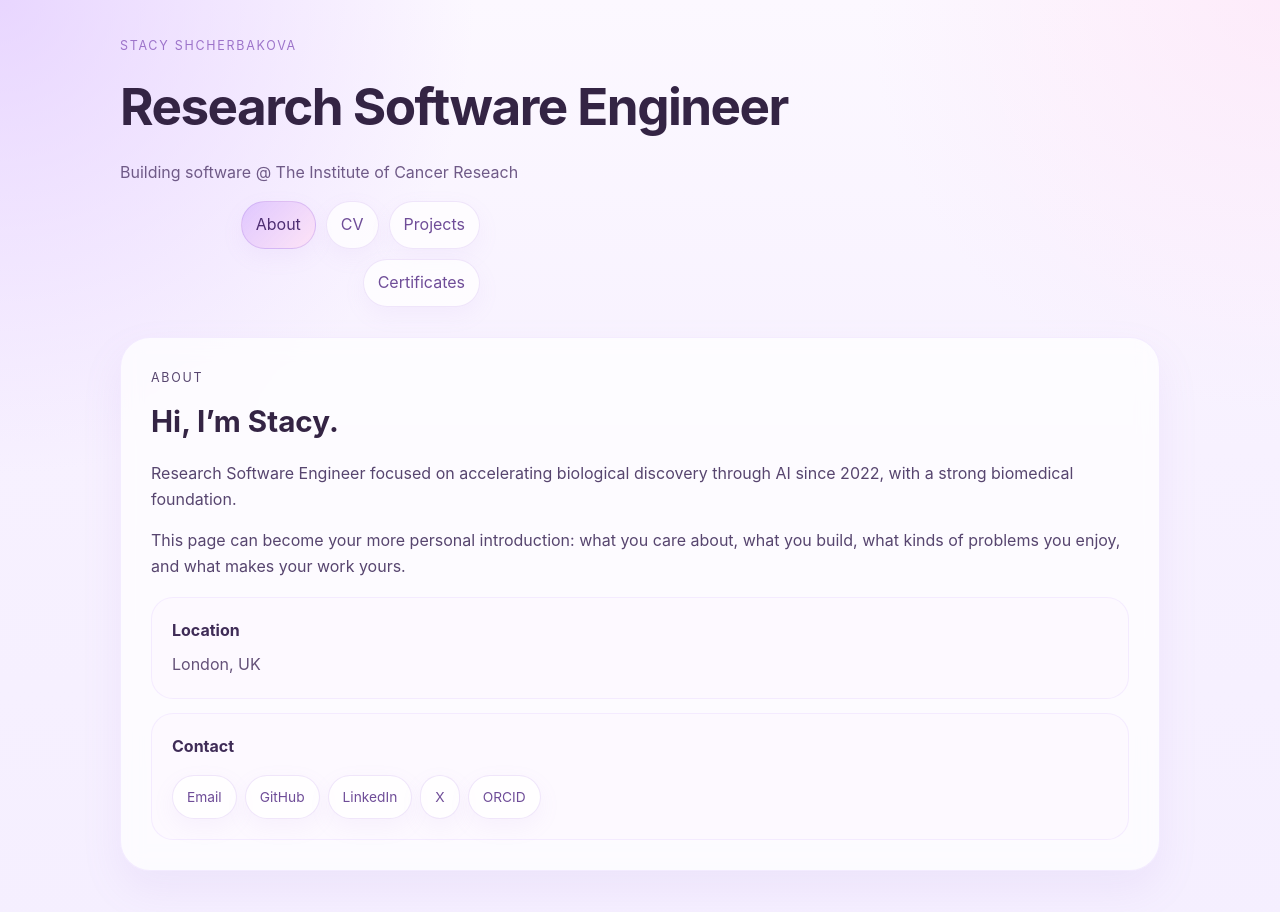
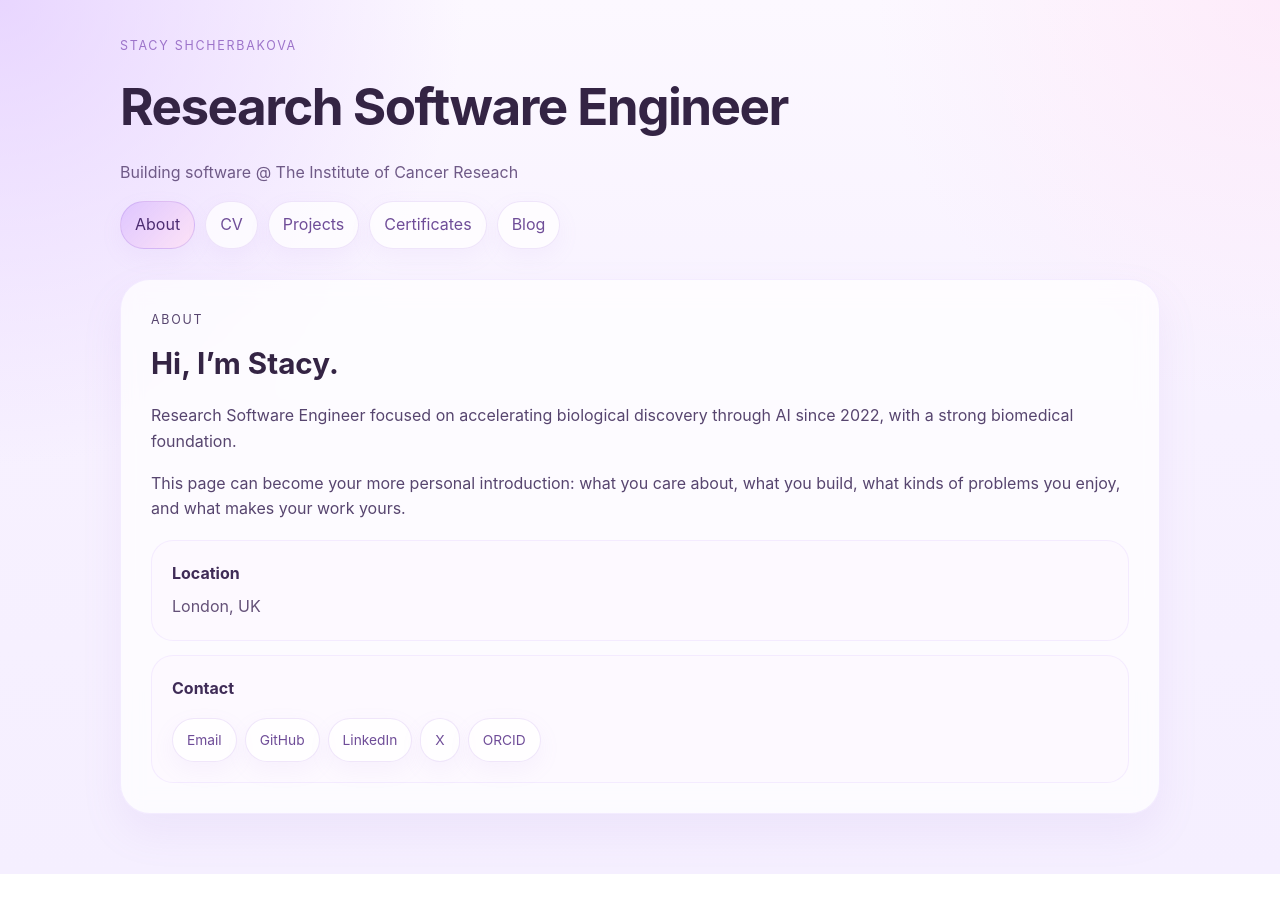
Before and after one commit to stacyshcherbakova/stacyshcherbakova.github.io, a React (Vite) app: page / in a window 1280 px wide. Shown: the top 912 px of the page. After the commit the page ends 874 px from the top, so only its background shows below. Built offline with nearby package versions, Linux system fonts and the light colour scheme.

Commit message:
fix: nav alignment and apostrophe syntax errors

```diff
--- a/src/components/Layout.tsx
+++ b/src/components/Layout.tsx
@@ -6,6 +6,7 @@ const navItems = [
   ['/cv', 'CV'],
   ['/projects', 'Projects'],
   ['/certificates', 'Certificates'],
+  ['/writing', 'Blog'],
 ] as const;
 
 export function Layout() {
--- a/src/index.css
+++ b/src/index.css
@@ -73,8 +73,7 @@ h2 {
   display: flex;
   flex-wrap: wrap;
   gap: 10px;
-  justify-content: flex-end;
-  max-width: 360px;
+  justify-content: flex-start;
 }
 
 .nav-link,
```
